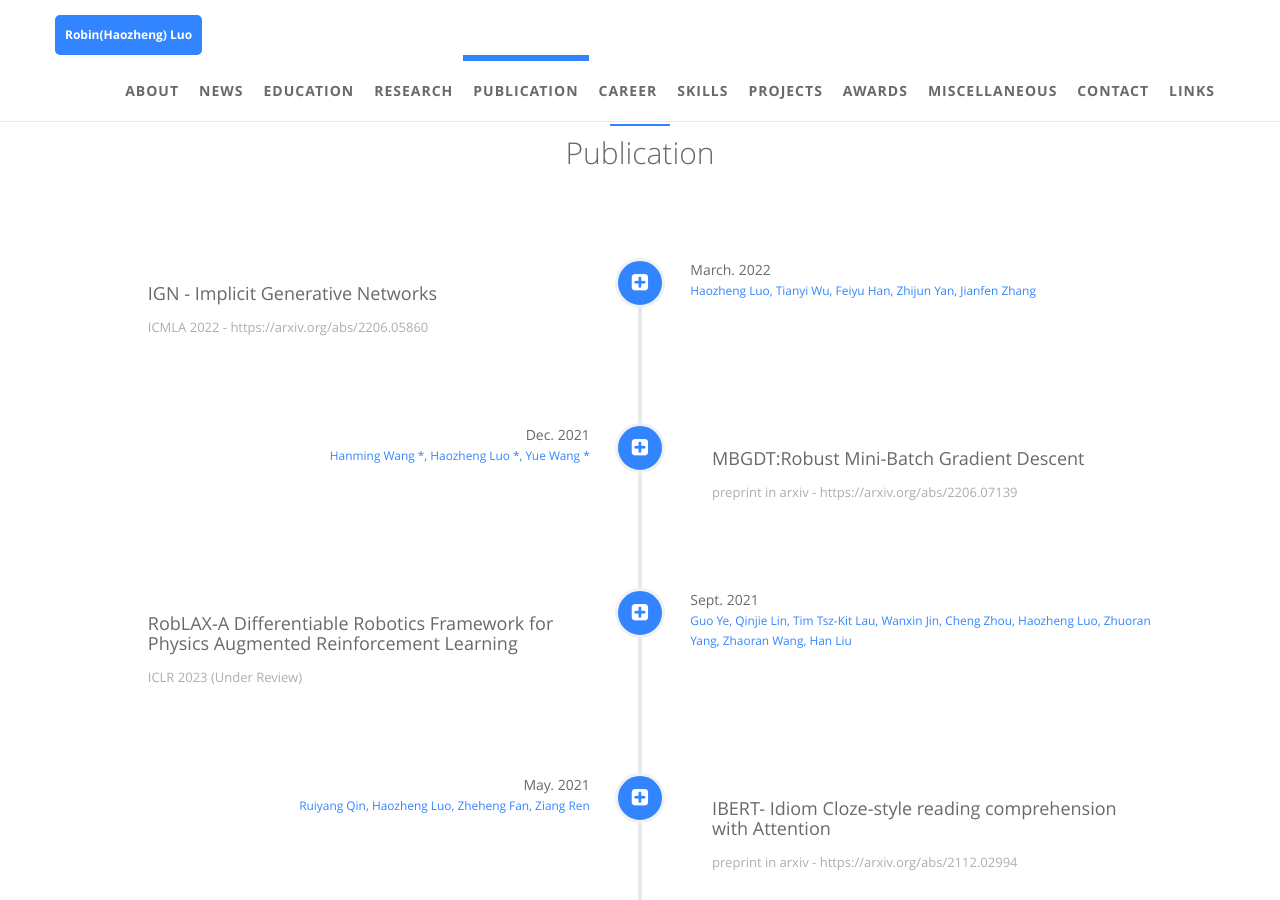
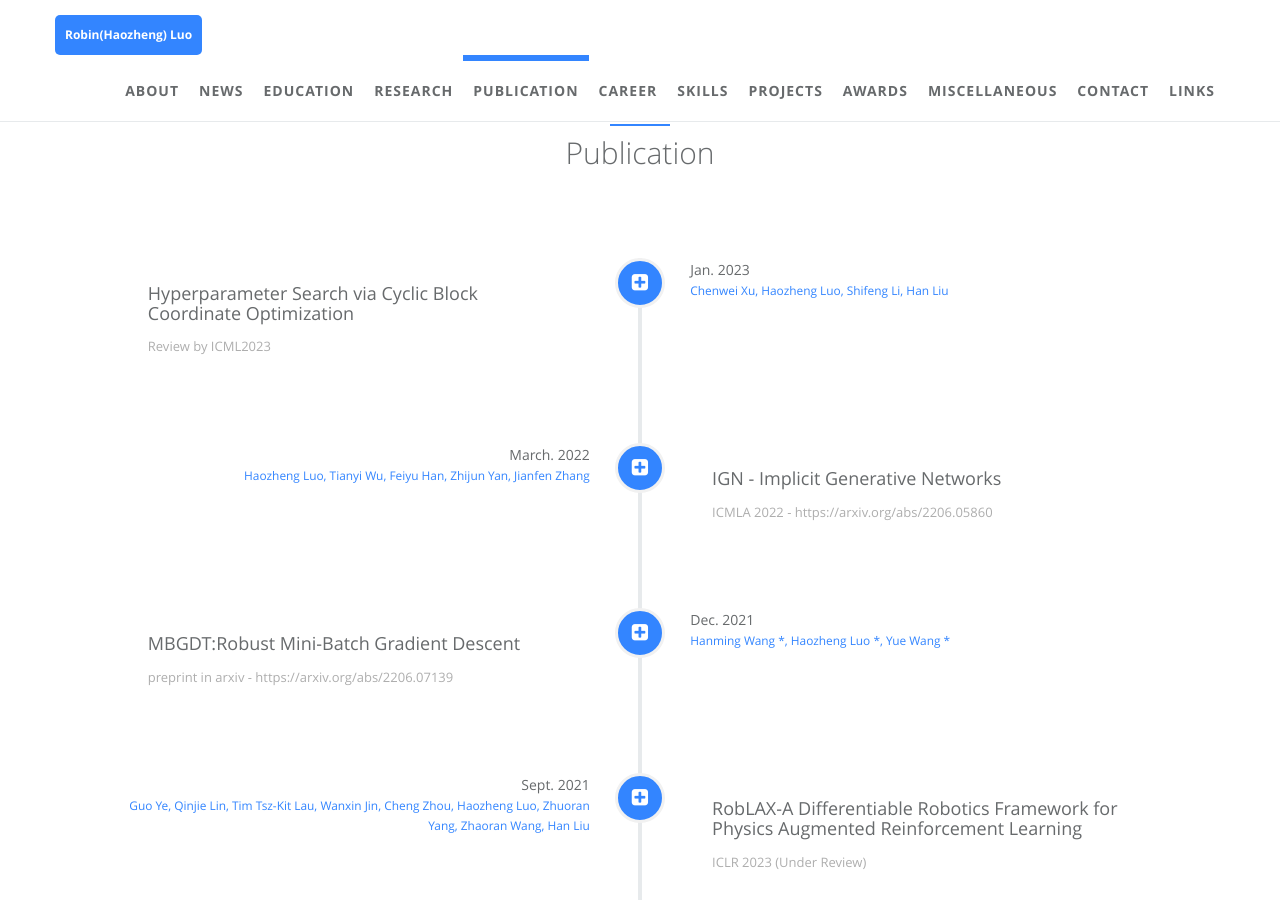
Before and after one commit to robinzixuan/robin.github.io, a Jekyll site: the page built from index.html, in a window 1280 px wide and 900 px high, scrolled down 4667 px. Built offline with Jekyll 4.4.1, drawn with Linux system fonts in a browser that asks for light colours.

Commit message:
Update publication.yml

```diff
--- a/_data/index/publication.yml
+++ b/_data/index/publication.yml
@@ -1,6 +1,20 @@
 # careers section data
 # if you don't have language feature(language.yml is empty), ignore "i18n" items
 
+
+- name:
+    detail: Hyperparameter Search via Cyclic Block Coordinate Optimization
+    i18n: company_c
+  desc:
+    detail: Review by ICML2023
+    i18n: company_c_desc
+  date:
+    detail: Jan. 2023
+    i18n: company_c_date
+  job:
+    detail: Chenwei Xu, Haozheng Luo, Shifeng Li, Han Liu
+    i18n: company_c_job
+  icon: fa-plus-square
 
 - name:
     detail: IGN - Implicit Generative Networks
```
